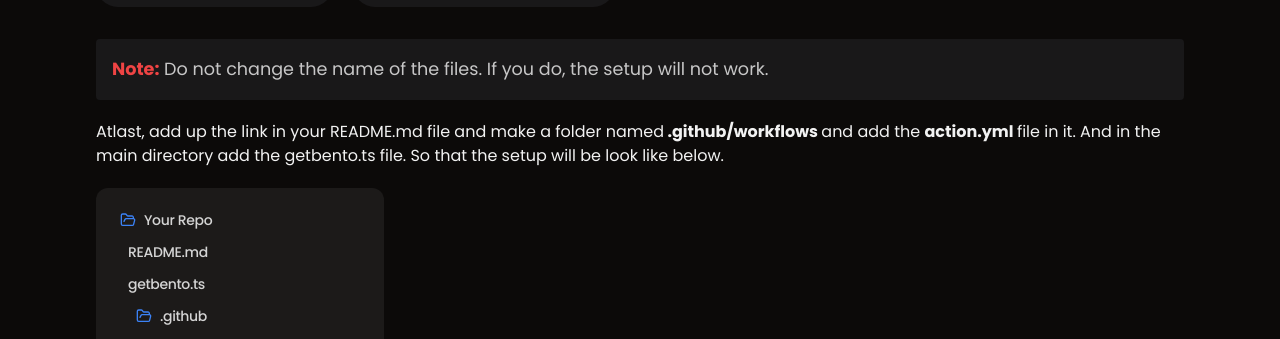
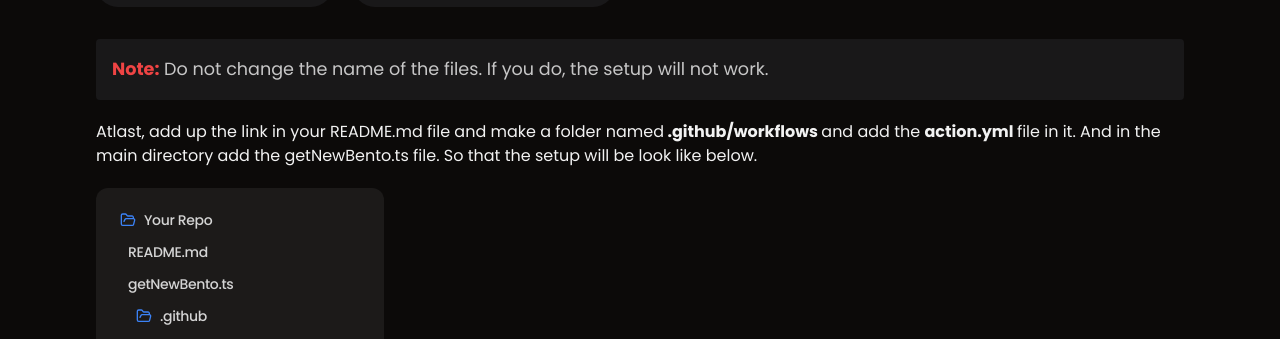
Before and after one commit to subhadeeproy3902/opbento, a Next.js app: page /guide in a window 1280 px wide. Shown: the part 1474-1813 px from the top of the page. Built offline with nearby package versions, Linux system fonts and the light colour scheme.

Commit message:
Rename getbento.ts to getNewBento.ts in guide and Bento1 components

```diff
--- a/src/app/guide/page.tsx
+++ b/src/app/guide/page.tsx
@@ -199,14 +199,14 @@ export default function Component() {
                   folder named
                   <strong> .github/workflows </strong> and add the{" "}
                   <strong> action.yml </strong>
-                  file in it. And in the main directory add the getbento.ts
+                  file in it. And in the main directory add the getNewBento.ts
                   file. So that the setup will be look like below.
                 </p>
 
                 <div className="w-72 mt-5 rounded-xl cursor-pointer bg-neutral-400/10 p-4">
                   <Tree contentTree="Your Repo">
                     <Tree contentTree="README.md" />
-                    <Tree contentTree="getbento.ts" />
+                    <Tree contentTree="getNewBento.ts" />
                     <Tree contentTree=".github" defaultCollapsed={false}>
                       <Tree contentTree="workflows">
                         <Tree contentTree="action.yml" />
--- a/src/components/Bento1.tsx
+++ b/src/components/Bento1.tsx
@@ -108,7 +108,7 @@ const BentoGrid = ({
       const url = window.URL.createObjectURL(blob);
       const a = document.createElement("a");
       a.href = url;
-      a.download = "getBento.ts";
+      a.download = "getNewBento.ts";
       document.body.appendChild(a);
       a.click();
       document.body.removeChild(a);
```
